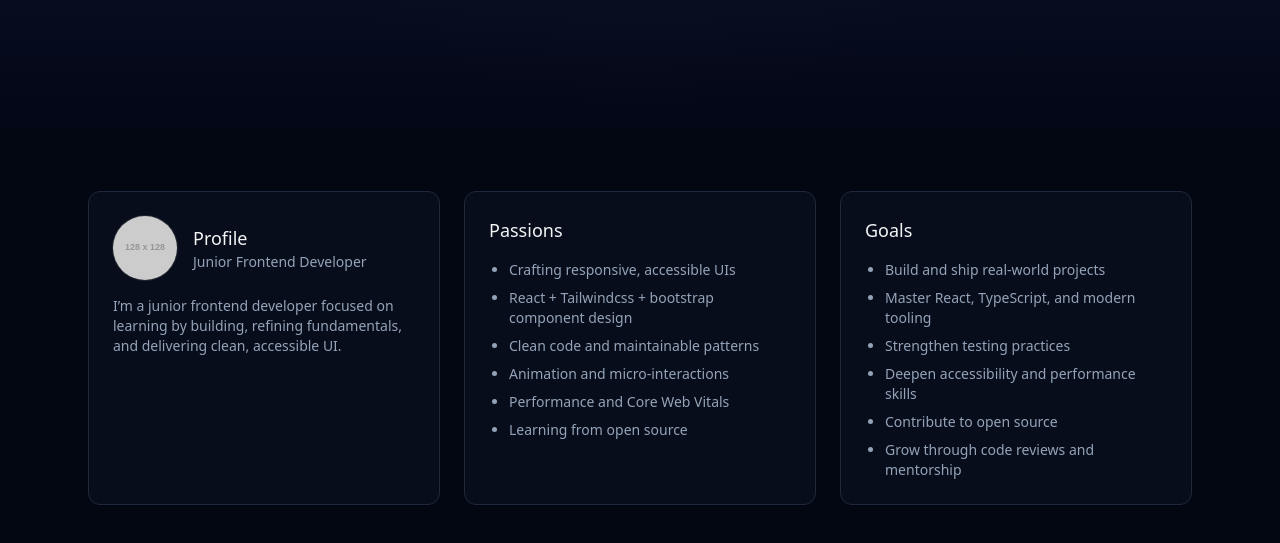
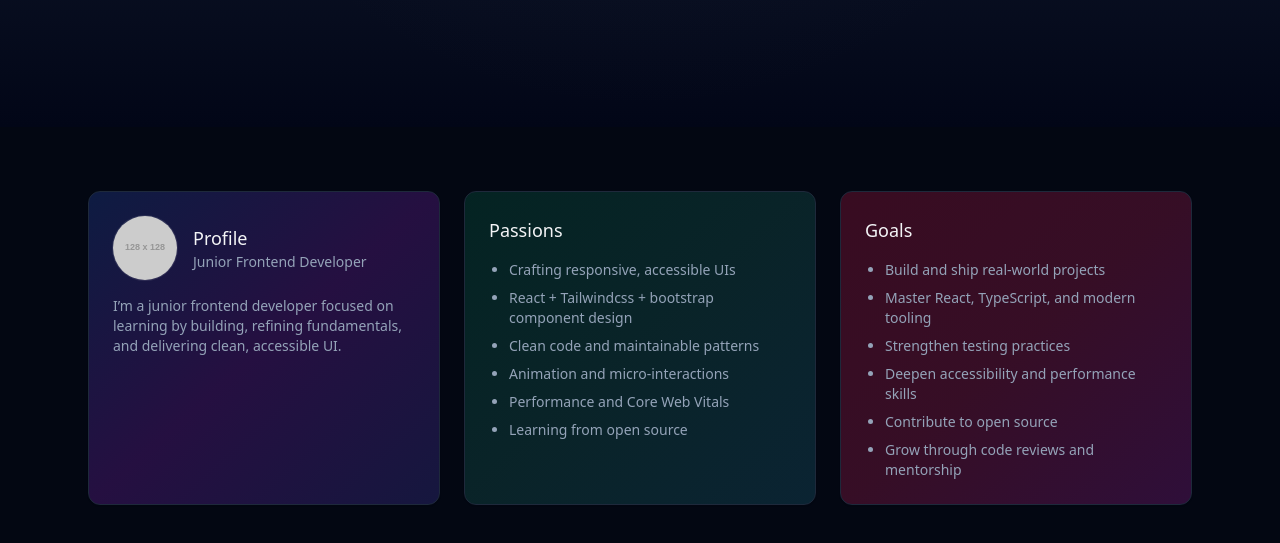
Before and after one commit to yahyaLMR/Foundations-of-AI-Powered-Vibe-Coding-checkpoint, a plain HTML site: page index.html in a window 1280 px wide. Shown: the part 489-1032 px from the top of the page. Drawn offline with nearby package versions, Linux system fonts and the light colour scheme; placeholder pictures from the web are drawn by us.

Commit message:
add background colors

```diff
--- a/index.html
+++ b/index.html
@@ -59,7 +59,7 @@
 
     <section aria-label="Profile, Passions, and Goals" class="py-12 md:py-16">
       <div class="mx-auto grid max-w-6xl grid-cols-1 gap-6 px-6 md:grid-cols-3">
-        <article aria-label="Profile" class="hover:scale-110 transition 0.6s rounded-xl border border-slate-800 bg-slate-900/40 p-6 shadow-sm">
+        <article aria-label="Profile" class="hover:scale-110 transition 0.6s rounded-xl border border-slate-800 bg-gradient-to-br from-blue-900/40 via-purple-900/40 to-indigo-900/40 p-6 shadow-sm">
           <header class="flex items-center gap-4">
             <img
               src="https://placehold.co/128x128?text=YL"
@@ -77,7 +77,7 @@
           </p>
         </article>
 
-        <article aria-label="Passions" class="hover:scale-110 transition 0.6s rounded-xl border border-slate-800 bg-slate-900/40 p-6 shadow-sm">
+        <article aria-label="Passions" class="hover:scale-110 transition 0.6s rounded-xl border border-slate-800 bg-gradient-to-br from-emerald-900/40 via-teal-900/40 to-cyan-900/40 p-6 shadow-sm">
           <h2 class="text-lg font-medium">Passions</h2>
           <ul class="mt-4 list-disc space-y-2 pl-5 text-sm text-slate-400">
             <li>Crafting responsive, accessible UIs</li>
@@ -89,7 +89,7 @@
           </ul>
         </article>
 
-        <article aria-label="Goals" class="hover:scale-110 transition 0.6s rounded-xl border border-slate-800 bg-slate-900/40 p-6 shadow-sm">
+        <article aria-label="Goals" class="hover:scale-110 transition 0.6s rounded-xl border border-slate-800 bg-gradient-to-br from-rose-900/40 via-pink-900/40 to-fuchsia-900/40 p-6 shadow-sm">
           <h2 class="text-lg font-medium">Goals</h2>
           <ul class="mt-4 list-disc space-y-2 pl-5 text-sm text-slate-400">
             <li>Build and ship real-world projects</li>
```
